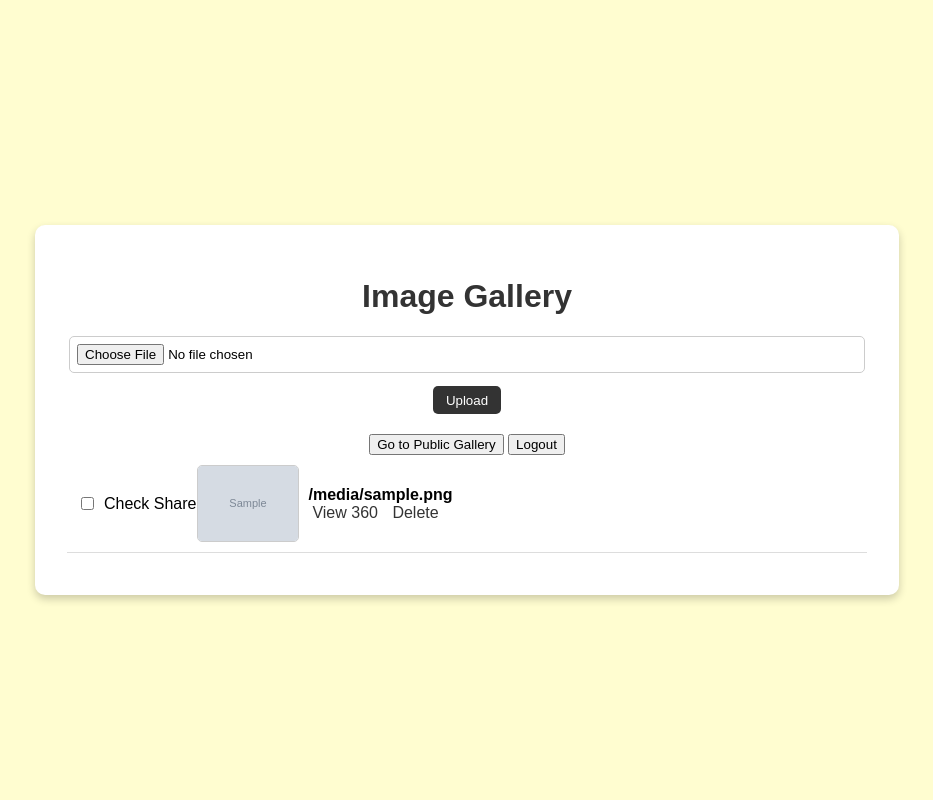
After one commit to beeknowledge/guardian360, a Flask app: template templates/user_index.html in a window 1280 px wide. The commit adds this page. Shown: the whole page, without its empty margins (173-1106 px from the left). Run offline with Flask 3, Linux system fonts and the light colour scheme; the template is opened without the code that fills it: most values are stand-ins (such as "Sample title", 1, 10 or a date in 2020); grey boxes marked "Sample" are stand-in pictures.

Commit message:
Add files via upload

```diff
--- a/app.py
+++ b/app.py
@@ -23,6 +23,7 @@ SECRET_KEYWORD = 'Himitsudayo'
 ADMIN_ID = 'beesan'
 ADMIN_PASSWORD = '8355'
 
+# ディレクトリの存在確認と作成
 if not os.path.exists(app.config['UPLOAD_FOLDER']):
     os.makedirs(app.config['UPLOAD_FOLDER'])
 if not os.path.exists(app.config['THUMBNAIL_FOLDER']):
@@ -44,6 +45,8 @@ class Hotspot(db.Model):
     additional_text = db.Column(db.String(300), nullable=True)
     url = db.Column(db.String(500), nullable=True)
     thumbnail_path = db.Column(db.String(500), nullable=True)
+    shared = db.Column(db.Boolean, default=False)  # 共有フラグ
+    user_id = db.Column(db.Integer, db.ForeignKey('user.id'), nullable=False)  # User ID
 
     def to_dict(self):
         return {
@@ -54,7 +57,9 @@ class Hotspot(db.Model):
             'description': self.description,
             'additional_text': self.additional_text,
             'url': self.url,
-            'thumbnail_path': self.thumbnail_path
+            'thumbnail_path': self.thumbnail_path,
+            'shared': self.shared,
+            'user_id': self.user_id  # 追加
         }
 
 @app.before_first_request
@@ -79,6 +84,10 @@ def admin_required(f):
             return redirect(url_for('admin_login'))
         return f(*args, **kwargs)
     return decorated_function
+
+@app.route('/')
+def home():
+    return redirect(url_for('login'))
 
 @app.route('/secret', methods=['GET', 'POST'])
 def secret():
@@ -123,8 +132,14 @@ def login():
             db.session.commit()
             session['user_id'] = user.id
             session['username'] = user.username
+
+            # ユーザーごとのアップロードディレクトリを作成
+            user_upload_folder = os.path.join(app.config['UPLOAD_FOLDER'], user.username)
+            if not os.path.exists(user_upload_folder):
+                os.makedirs(user_upload_folder)
+
             flash('Login successful!', 'success')
-            return redirect(url_for('index'))
+            return redirect(url_for('user_index'))
         else:
             flash('Invalid username or password', 'danger')
     return render_template('login.html')
@@ -196,28 +211,54 @@ def upload_file():
         file = request.files['file']
         if file.filename != '':
             filename = secure_filename(file.filename)
-            filepath = os.path.join(app.config['UPLOAD_FOLDER'], filename)
+            user_upload_folder = os.path.join(app.config['UPLOAD_FOLDER'], session['username'])
+            filepath = os.path.join(user_upload_folder, filename)
             file.save(filepath)
             if allowed_file(filename):
                 if filename.lower().endswith(('png', 'jpg', 'jpeg', 'gif')):
                     compress_image(filepath, filename)
-                    thumbnail_path = generate_thumbnail(filepath, filename)
+                    thumbnail_path = generate_thumbnail(filepath, filename, user_upload_folder)
                     flash(f'Image {filename} uploaded and compressed successfully!', 'success')
                 elif filename.lower().endswith('.mp4'):
                     thumbnail_path = app.config['FAVICON_PATH']
                     flash(f'Video {filename} uploaded successfully!', 'success')
-                return redirect(url_for('index'))
+
+                # Extract meaningful hotspot data from request form
+                provided_pitch = float(request.form.get('pitch', 0))
+                provided_yaw = float(request.form.get('yaw', 0))
+                provided_description = request.form.get('description', '')
+
+                # Only create a hotspot if there is meaningful data
+                if provided_pitch != 0 or provided_yaw != 0 or provided_description != '':
+                    new_hotspot = Hotspot(
+                        image_id=filename,
+                        pitch=provided_pitch,
+                        yaw=provided_yaw,
+                        description=provided_description,
+                        additional_text=request.form.get('additional_text', ''),
+                        url=request.form.get('url', ''),
+                        thumbnail_path=thumbnail_path,
+                        shared=False,
+                        user_id=session['user_id']
+                    )
+                    db.session.add(new_hotspot)
+                    db.session.commit()
+
+                return redirect(url_for('user_index'))
             else:
                 flash('Unsupported file type', 'error')
-    return redirect(url_for('index'))
+    return redirect(url_for('user_index'))
+
 
 def compress_image(filepath, filename, quality=50):
-    compressed_path = os.path.join(app.config['UPLOAD_FOLDER'], filename)
     with Image.open(filepath) as img:
-        img.save(compressed_path, quality=quality)
+        img.save(filepath, quality=quality)
 
-def generate_thumbnail(filepath, filename, size=(150, 150)):
-    thumbnail_path = os.path.join(app.config['THUMBNAIL_FOLDER'], filename)
+def generate_thumbnail(filepath, filename, user_upload_folder, size=(150, 150)):
+    thumbnail_folder = os.path.join(app.config['THUMBNAIL_FOLDER'], session['username'])
+    if not os.path.exists(thumbnail_folder):
+        os.makedirs(thumbnail_folder)
+    thumbnail_path = os.path.join(thumbnail_folder, filename)
     with Image.open(filepath) as img:
         img.thumbnail(size)
         img.save(thumbnail_path)
@@ -236,10 +277,11 @@ def get_hotspots():
 @app.route('/delete_file/<filename>', methods=['GET'])
 @login_required
 def delete_file(filename):
-    file_path = os.path.join(app.config['UPLOAD_FOLDER'], filename)
+    user_upload_folder = os.path.join(app.config['UPLOAD_FOLDER'], session['username'])
+    file_path = os.path.join(user_upload_folder, filename)
     if os.path.exists(file_path):
         os.remove(file_path)
-        return redirect(url_for('index'))
+        return redirect(url_for('user_index'))
     else:
         return "File not found", 404
 
@@ -277,7 +319,7 @@ def save_hotspot():
         if not image_id:
             return jsonify({'success': False, 'message': 'Image ID is required.'}), 400
 
-        new_hotspot = Hotspot(image_id=image_id, pitch=pitch, yaw=yaw, description=description, additional_text=additional_text, url=url)
+        new_hotspot = Hotspot(image_id=image_id, pitch=pitch, yaw=yaw, description=description, additional_text=additional_text, url=url, user_id=session['user_id'])
         db.session.add(new_hotspot)
         db.session.commit()
         return jsonify({'success': True, 'message': 'Hotspot saved successfully.'})
@@ -288,12 +330,14 @@ def save_hotspot():
 @app.route('/uploads/<filename>')
 @login_required
 def uploaded_file(filename):
-    return send_from_directory(app.config['UPLOAD_FOLDER'], filename)
+    user_upload_folder = os.path.join(app.config['UPLOAD_FOLDER'], session['username'])
+    return send_from_directory(user_upload_folder, filename)
 
 @app.route('/view/<filename>')
 @login_required
 def view_image(filename):
     file_ext = os.path.splitext(filename)[1].lower()
+    user_upload_folder = os.path.join(app.config['UPLOAD_FOLDER'], session['username'])
     if file_ext in ['.png', '.jpg', '.jpeg']:
         return render_template('view.html', filename=filename)
     elif file_ext == '.mp4':
@@ -301,12 +345,47 @@ def view_image(filename):
     else:
         return "Unsupported file type", 400
 
-@app.route('/')
+@app.route('/user_index')
 @login_required
-def index():
-    files = os.listdir(app.config['UPLOAD_FOLDER'])
-    thumbnails = {file: app.config['FAVICON_PATH'] if file.lower().endswith('.mp4') else url_for('static', filename=f'thumbnails/{file}') for file in files if allowed_file(file)}
-    return render_template('index.html', files=files, thumbnails=thumbnails)
+def user_index():
+    user_upload_folder = os.path.join(app.config['UPLOAD_FOLDER'], session['username'])
+    files = os.listdir(user_upload_folder)
+    shared_files = [hotspot.image_id for hotspot in Hotspot.query.filter_by(shared=True).all()]
+    thumbnails = {file: app.config['FAVICON_PATH'] if file.lower().endswith('.mp4') else url_for('static', filename=f'thumbnails/{session["username"]}/{file}') for file in files if allowed_file(file)}
+    return render_template('user_index.html', files=files, thumbnails=thumbnails, shared_files=shared_files)
+
+@app.route('/update_share', methods=['POST'])
+@login_required
+def update_share():
+    try:
+        data = request.get_json()
+        filename = data.get('filename')
+        shared = data.get('shared')
+        user_upload_folder = os.path.join(app.config['UPLOAD_FOLDER'], session['username'])
+        file_path = os.path.join(user_upload_folder, filename)
+
+        if not os.path.exists(file_path):
+            return jsonify({'success': False, 'message': 'File not found'})
+
+        hotspot = Hotspot.query.filter_by(image_id=filename).first()
+        if hotspot:
+            hotspot.shared = shared
+            db.session.commit()
+            return jsonify({'success': True})
+        else:
+            return jsonify({'success': False, 'message': 'Hotspot not found'})
+    except Exception as e:
+        app.logger.error(f"Error updating share status: {e}")
+        return jsonify({'success': False, 'message': str(e)})
+
+@app.route('/public_gallery')
+@login_required
+def public_gallery():
+    shared_hotspots = Hotspot.query.filter_by(shared=True).all()
+    files = [hotspot.image_id for hotspot in shared_hotspots]
+    thumbnails = {file: app.config['FAVICON_PATH'] if file.lower().endswith('.mp4') else url_for('static', filename=f'thumbnails/{User.query.get(hotspot.user_id).username}/{file}') for file, hotspot in zip(files, shared_hotspots)}
+    user_ids = {file: User.query.get(hotspot.user_id).username for file, hotspot in zip(files, shared_hotspots)}
+    return render_template('public_gallery.html', files=files, thumbnails=thumbnails, user_ids=user_ids)
 
 @app.route('/view_movie/<filename>')
 @login_required
--- /dev/null
+++ b/templates/user_index.html
@@ -0,0 +1,135 @@
+<!DOCTYPE html>
+<html lang="en">
+<head>
+    <meta charset="UTF-8">
+    <meta name="viewport" content="width=device-width, initial-scale=1.0">
+    <title>Image Gallery</title>
+    <style>
+        body {
+            background-color: #fffdd0; /* 薄い黄色 */
+            font-family: Arial, sans-serif;
+            display: flex;
+            justify-content: center;
+            align-items: center;
+            flex-direction: column;
+            height: 100vh;
+            margin: 0;
+        }
+        .container {
+            background-color: white;
+            padding: 2em;
+            border-radius: 10px;
+            box-shadow: 0 4px 8px rgba(0, 0, 0, 0.2);
+            text-align: center;
+            width: 80%;
+            max-width: 800px;
+            margin-top: 20px;
+        }
+        h1 {
+            color: #333;
+        }
+        form {
+            margin-bottom: 20px;
+        }
+        input[type="file"] {
+            padding: 0.5em;
+            margin-bottom: 1em;
+            border: 1px solid #ccc;
+            border-radius: 5px;
+            width: calc(100% - 20px); /* Adjust width to fit padding */
+        }
+        input[type="submit"] {
+            padding: 0.5em 1em;
+            background-color: #333;
+            color: white;
+            border: none;
+            border-radius: 5px;
+            cursor: pointer;
+        }
+        input[type="submit"]:hover {
+            background-color: #555;
+        }
+        .gallery-item {
+            display: flex;
+            align-items: center;
+            margin-bottom: 10px;
+            padding: 10px;
+            border-bottom: 1px solid #ddd;
+        }
+        .thumbnail {
+            width: 100px;
+            margin-right: 10px;
+            border-radius: 5px;
+            border: 1px solid #ccc;
+        }
+        .gallery-item p {
+            margin: 0;
+            font-weight: bold;
+        }
+        .gallery-item a {
+            margin-right: 10px;
+            color: #333;
+            text-decoration: none;
+        }
+        .gallery-item a:hover {
+            text-decoration: underline;
+        }
+        .share-checkbox {
+            margin-right: 10px;
+        }
+    </style>
+</head>
+<body>
+    <div class="container">
+        <h1>Image Gallery</h1>
+        <form action="/upload" method="post" enctype="multipart/form-data">
+            <input type="file" name="file" id="fileUpload" accept="image/*,video/mp4">
+            <input type="submit" value="Upload">
+        </form>
+        <button onclick="window.location.href='/public_gallery';">Go to Public Gallery</button>
+        <button onclick="window.location.href='/logout';">Logout</button>
+        <div id="thumbnailContainer">
+            {% for file in files %}
+            <div class="gallery-item">
+                <input type="checkbox" class="share-checkbox" data-filename="{{ file }}" {% if file in shared_files %}checked{% endif %}> Check Share
+                {% if file.lower().endswith(('.png', '.jpg', '.jpeg', '.gif')) %}
+                    <img class="thumbnail" src="{{ thumbnails[file] }}" alt="{{ file }}">
+                {% elif file.lower().endswith('.mp4') %}
+                    <img class="thumbnail" src="{{ thumbnails[file] }}" alt="{{ file }}">
+                {% endif %}
+                <div>
+                    <p>{{ file }}</p>
+                    <a href="{{ url_for('view_image', filename=file) }}">View 360</a>
+                    <a href="{{ url_for('delete_file', filename=file) }}">Delete</a>
+                </div>
+            </div>
+            {% endfor %}
+        </div>
+    </div>
+    <script>
+        document.addEventListener('DOMContentLoaded', () => {
+            const checkboxes = document.querySelectorAll('.share-checkbox');
+            checkboxes.forEach(checkbox => {
+                checkbox.addEventListener('change', () => {
+                    const filename = checkbox.dataset.filename;
+                    const shared = checkbox.checked;
+                    fetch('/update_share', {
+                        method: 'POST',
+                        headers: {
+                            'Content-Type': 'application/json'
+                        },
+                        body: JSON.stringify({ filename, shared })
+                    })
+                    .then(response => response.json())
+                    .then(data => {
+                        if (!data.success) {
+                            alert('Failed to update share status: ' + data.message);
+                        }
+                    })
+                    .catch(error => alert('Error: ' + error));
+                });
+            });
+        });
+    </script>
+</body>
+</html>
--- a/templates/view.html
+++ b/templates/view.html
@@ -89,7 +89,7 @@
             <button id="checkButton" style="display:none;" onclick="checkUrl()">Check</button>
         </div>
         <button onclick="location.reload();">Reload Page</button>
-        <button onclick="window.location.href='/';">Back to Index</button>
+        <button onclick="window.location.href='/user_index';">Back to Index</button>
     </div>
     <script>
     var viewer;
```
Also changed, not shown: templates/public_gallery.html (added, +80 -0 lines).
